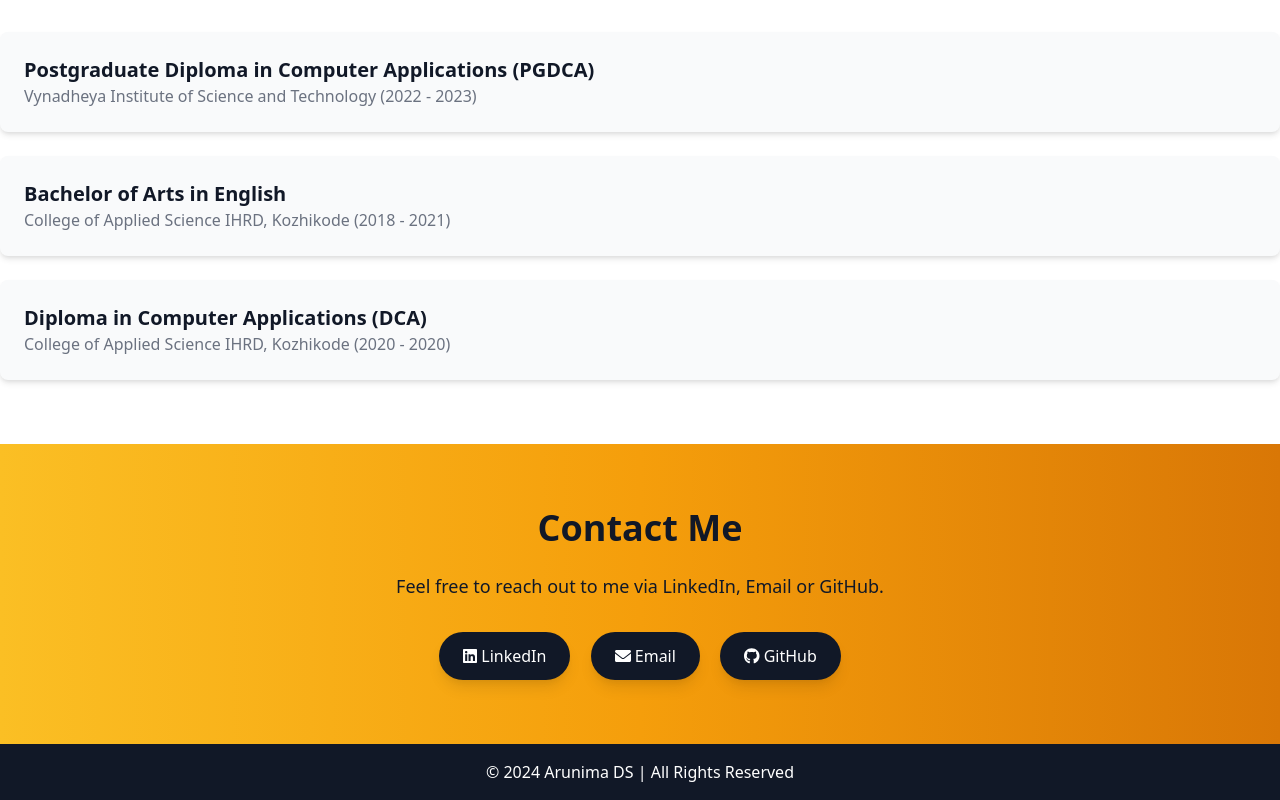
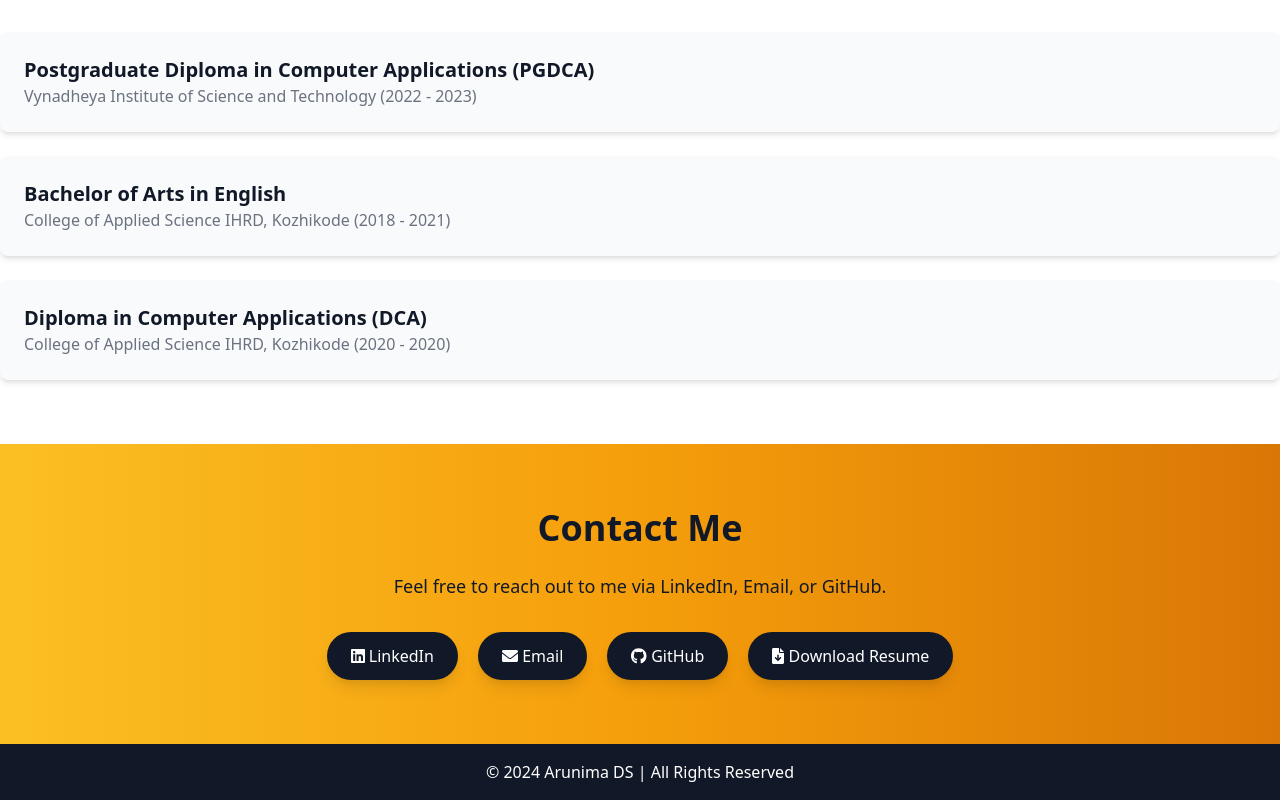
Before and after one commit to Arunimads/portfolio, a plain HTML site: page index.html in a window 1280 px wide. Shown: the part 2748-3548 px from the top of the page. Drawn offline with nearby package versions, Linux system fonts and the light colour scheme.

Commit message:
add resume

```diff
--- a/index.html
+++ b/index.html
@@ -287,7 +287,7 @@
 <div class="container mx-auto text-center">
   <h2 class="text-4xl font-bold mb-6">Contact Me</h2>
   <p class="text-lg mb-8">
-           Feel free to reach out to me via LinkedIn, Email or GitHub.
+    Feel free to reach out to me via LinkedIn, Email, or GitHub.
   </p>
   <a
     href="https://www.linkedin.com/in/arunima-d-s-2b60502b7/"
@@ -302,10 +302,18 @@
   <a
     href="https://github.com/Arunimads"
     class="inline-block bg-gray-900 text-white py-3 px-6 rounded-full shadow-lg hover:bg-gray-700 transition ml-4"
-          ><i class="fa-brands fa-github"></i> GitHub</a
+    ><i class="fab fa-github"></i> GitHub</a
+  >
+  <!-- Download Resume Button -->
+  <a
+    href="img/resume.pdf"
+    download="Arunima_DS_Resume.pdf"
+    class="inline-block bg-gray-900 text-white py-3 px-6 rounded-full shadow-lg hover:bg-gray-700 transition ml-4"
+    ><i class="fas fa-file-download"></i> Download Resume</a
   >
 </div>
 </section>
+
 
     <footer class="bg-gray-900 text-white text-center p-4">
       <p>&copy; 2024 Arunima DS | All Rights Reserved</p>
```
Also changed, not shown: 1 other file. Lines whose indentation alone changed are shown as unchanged.
